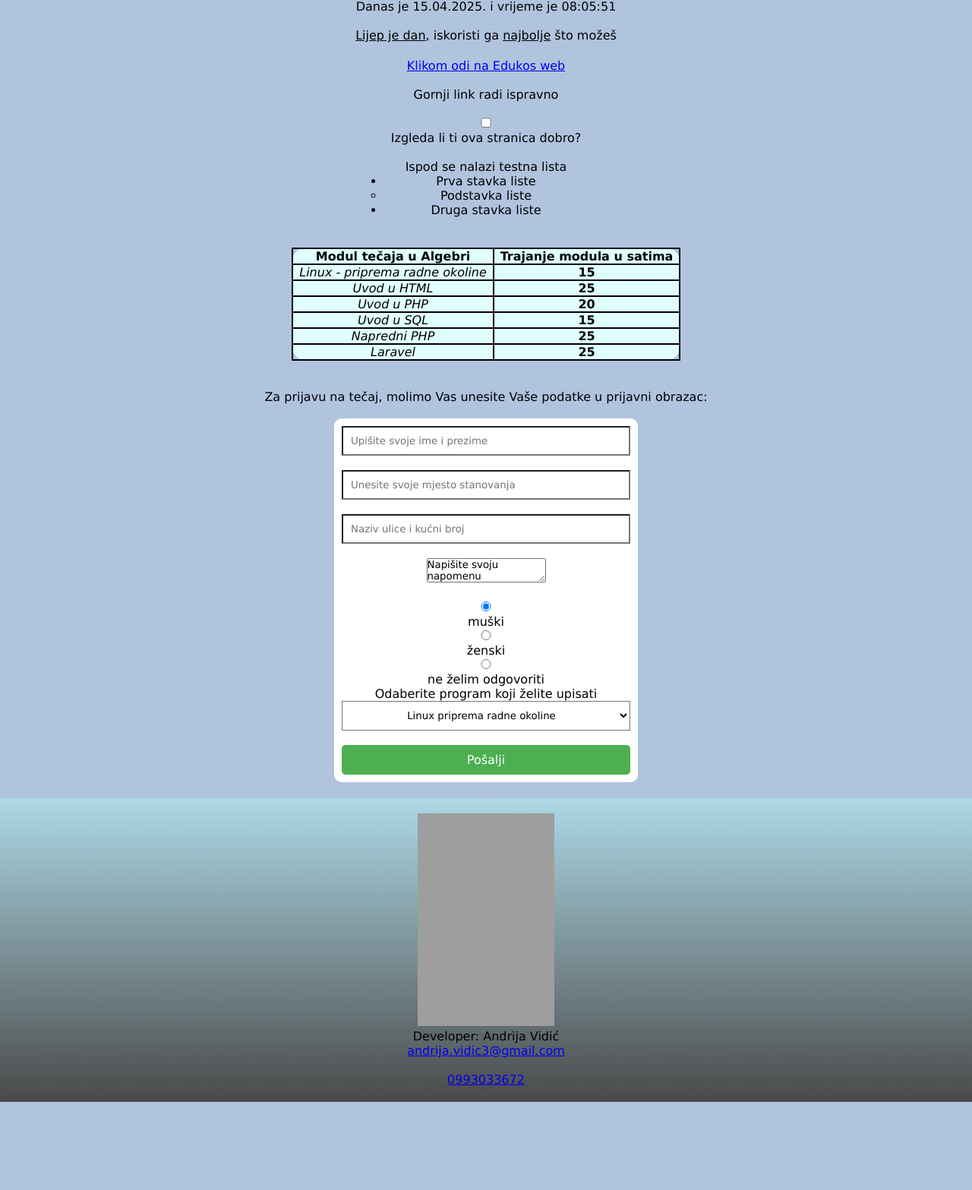
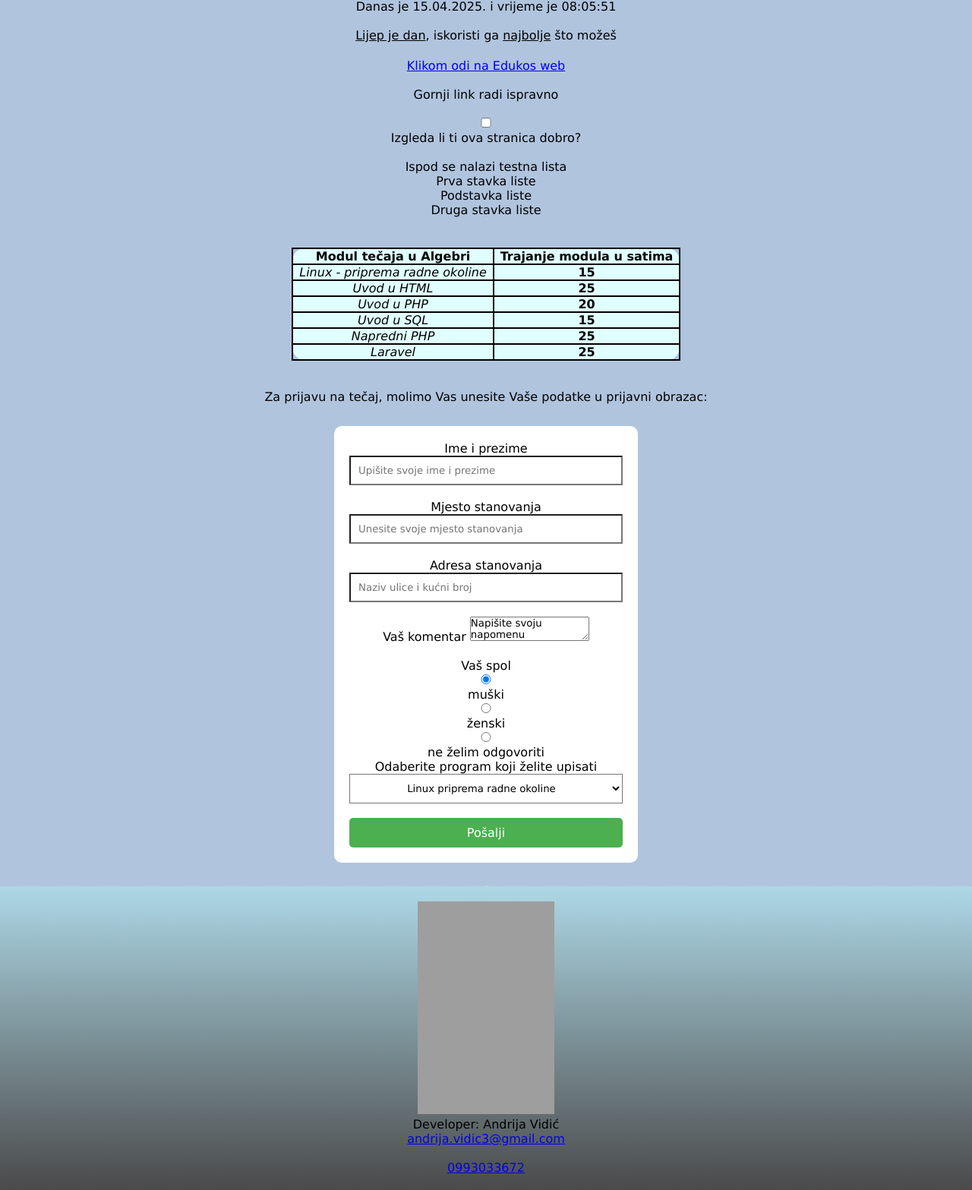
Before and after one commit to androvidic/testni-php-repozitorij, a PHP site: the page made by Test php localhost.php in a window 1280 px wide. Shown: the part 160-1727 px from the top of the page at 76% size. Before the commit the page ends 1611 px from the top, so only its background shows below. Run offline with PHP 8.4, Linux system fonts and the light colour scheme; grey boxes are pictures that could not be loaded.

Commit message:
dodatni popravci css

```diff
--- a/Test php localhost.php
+++ b/Test php localhost.php
@@ -60,10 +60,10 @@ echo $greeting . ", Vaš New Breed Asisst in digital!";
     <br>
     <p>Ispod se nalazi testna lista</p>
 
-<ul>
+<ul style="list-style-type: none;">
 
 <li>Prva stavka liste</li>
-<ul><li>Podstavka liste</li></ul>
+<ul style="list-style-type: none;"><li>Podstavka liste</li></ul>
 <li>Druga stavka liste</li>
 
 </ul>
@@ -104,24 +104,29 @@ echo $greeting . ", Vaš New Breed Asisst in digital!";
     <br>
 <p>Za prijavu na tečaj, molimo Vas unesite Vaše podatke u prijavni obrazac:</p>
 <br>
-    <form method="post" action="spremiPodatke.php" style="text-align: center;">
+    <form method="post" action="spremiPodatke.php">
+        <label for="name">Ime i prezime</label>
     <input type="text" name="Vaše ime i prezime" placeholder="Upišite svoje ime i prezime">
     <br>
     <br>
+    <label for="mjesto">Mjesto stanovanja</label>
     <input type="text" name="mjesto" placeholder="Unesite svoje mjesto stanovanja">
     <br>
     <br>
+    <label for="adresa">Adresa stanovanja</label>
     <input type="text" name="adresa" placeholder="Naziv ulice i kućni broj">
     <br>
     <br>
-    <textarea name="komentar" maxlength="500" >Napišite svoju napomenu</textarea>
+    <label for="komentar">Vaš komentar</label>
+    <textarea name="komentar" maxlength="500">Napišite svoju napomenu</textarea>
     <br>
     <br>
+    <label for="spol">Vaš spol</label>
     <input type="radio" name="spol" value="m" checked>muški
 <input type="radio" name="spol" value="f">ženski
 <input type="radio" name="spol" value="n">ne želim odgovoriti
 <br>
-<p>Odaberite program koji želite upisati</p>
+<label for="programming_language">Odaberite program koji želite upisati</label>
 <select name="programming_language">
   <option value="linux">Linux priprema radne okoline</option>
   <option value="sql">Uvod u HTML	</option>
--- a/styles.css
+++ b/styles.css
@@ -66,11 +66,13 @@ td, th {
 
 form
 {
-    padding: 10px;
+    padding: 20px;
+    margin: 10px;
     border-radius: 10px;
     width: 400px;
     justify-content: space-between;
     background-color: white;
+    justify-items: auto;
 
 
 }
```
